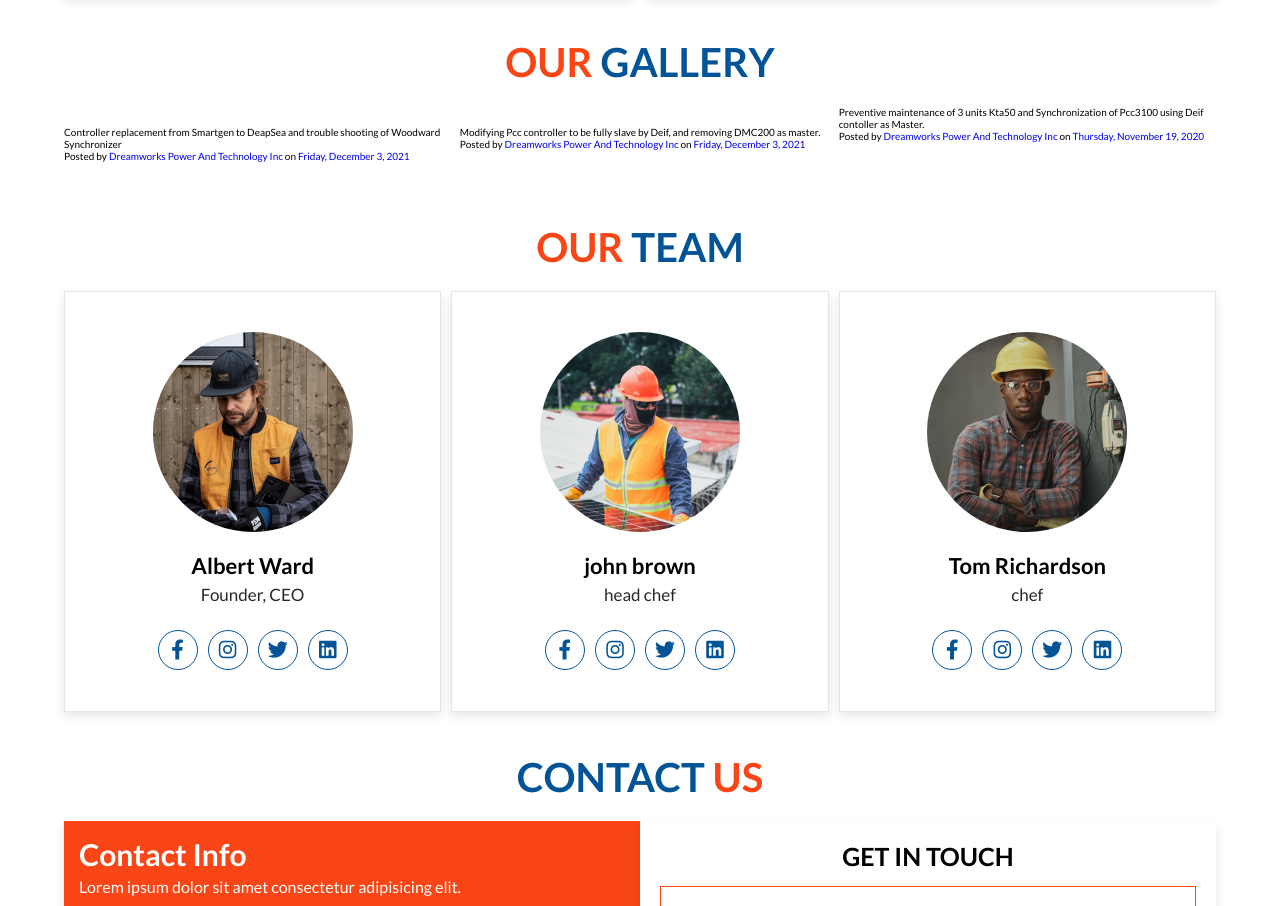
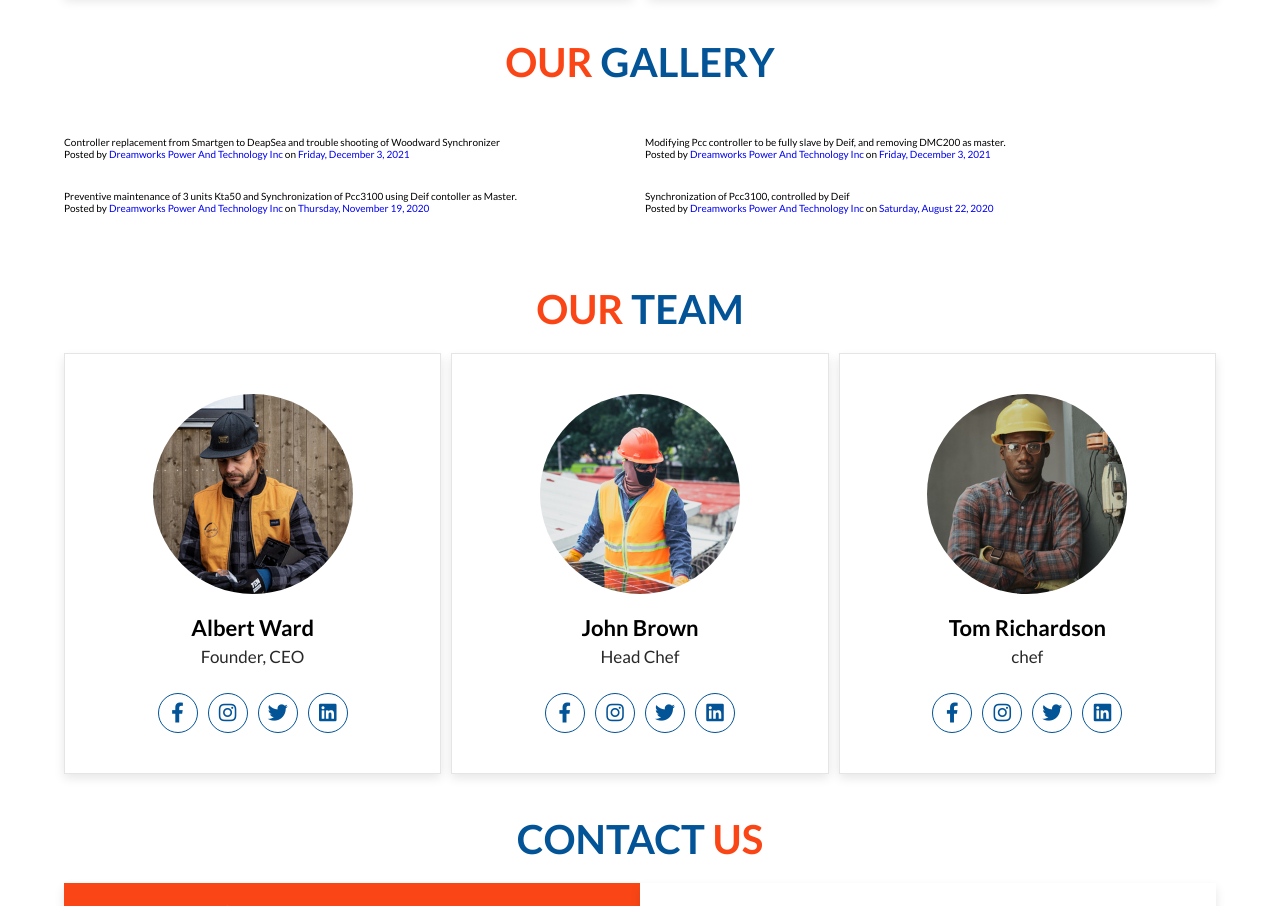
Before and after one commit to jcsomera/dreamworks-power-and-technology-inc.jaehub.site, a plain HTML site: page index.html in a window 1280 px wide. Shown: the part 975-1881 px from the top of the page. Drawn offline with Linux system fonts and the light colour scheme.

Commit message:
data-width set to auto for fb post embed

```diff
--- a/assets/css/main.css
+++ b/assets/css/main.css
@@ -516,15 +516,16 @@ section {
 .gallery .box-container{
   display: -ms-grid;
   display: grid;
-  grid-template-columns: repeat(auto-fit, minmax(25rem, 1fr));
+  grid-template-columns: repeat(auto-fit, minmax(40rem, 1fr));
   gap: 1rem;
+  margin: 2rem 0;
 }
 
 .gallery-item{
-
-  overflow: scroll;
-  margin: 2rem auto;
-  object-fit: scale-down;
+  width: 100%;
+  overflow: hidden;
+  margin: 1rem auto;
+  object-fit: fill;
 }
 
 .gallery-item img{
--- a/index.html
+++ b/index.html
@@ -205,18 +205,21 @@
     <div class="box-container">
 
       <div class="gallery-item image">
-<div class="fb-post" data-href="https://web.facebook.com/dreamworkspowertechnologies/posts/pfbid0mpq3KceyCpsJfvUAy3bR1evuYLhTYpRafuiJxpFQGH561LoX9zLTeEQyuFahzaDMl" data-width="350" data-show-text="false"><blockquote cite="https://www.facebook.com/dreamworkspowertechnologies/posts/2254549398019233" class="fb-xfbml-parse-ignore"><p>Controller replacement from Smartgen to DeapSea and trouble shooting of Woodward Synchronizer</p>Posted by <a href="https://facebook.com/dreamworkspowertechnologies">Dreamworks Power And Technology Inc</a> on&nbsp;<a href="https://www.facebook.com/dreamworkspowertechnologies/posts/2254549398019233">Friday, December 3, 2021</a></blockquote></div>
+<div class="fb-post" data-href="https://web.facebook.com/dreamworkspowertechnologies/posts/pfbid0mpq3KceyCpsJfvUAy3bR1evuYLhTYpRafuiJxpFQGH561LoX9zLTeEQyuFahzaDMl" data-width="auto" data-show-text="false"><blockquote cite="https://www.facebook.com/dreamworkspowertechnologies/posts/2254549398019233" class="fb-xfbml-parse-ignore"><p>Controller replacement from Smartgen to DeapSea and trouble shooting of Woodward Synchronizer</p>Posted by <a href="https://facebook.com/dreamworkspowertechnologies">Dreamworks Power And Technology Inc</a> on&nbsp;<a href="https://www.facebook.com/dreamworkspowertechnologies/posts/2254549398019233">Friday, December 3, 2021</a></blockquote></div>
       </div>
 
 
       <div class="gallery-item image">
-<div class="fb-post" data-href="https://web.facebook.com/dreamworkspowertechnologies/posts/pfbid02g4kjHffKjGaKkxF96JVTvdGu9479eexZPzaD3Cxn2jqL3GgCzPGijgpK4kkTmdCfl" data-width="350" data-show-text="true"><blockquote cite="https://www.facebook.com/dreamworkspowertechnologies/posts/2254542771353229" class="fb-xfbml-parse-ignore"><p>Modifying Pcc controller to be fully slave by Deif, and removing DMC200 as master.</p>Posted by <a href="https://facebook.com/dreamworkspowertechnologies">Dreamworks Power And Technology Inc</a> on&nbsp;<a href="https://www.facebook.com/dreamworkspowertechnologies/posts/2254542771353229">Friday, December 3, 2021</a></blockquote></div>
+<div class="fb-post" data-href="https://web.facebook.com/dreamworkspowertechnologies/posts/pfbid02g4kjHffKjGaKkxF96JVTvdGu9479eexZPzaD3Cxn2jqL3GgCzPGijgpK4kkTmdCfl" data-width="auto" data-show-text="true"><blockquote cite="https://www.facebook.com/dreamworkspowertechnologies/posts/2254542771353229" class="fb-xfbml-parse-ignore"><p>Modifying Pcc controller to be fully slave by Deif, and removing DMC200 as master.</p>Posted by <a href="https://facebook.com/dreamworkspowertechnologies">Dreamworks Power And Technology Inc</a> on&nbsp;<a href="https://www.facebook.com/dreamworkspowertechnologies/posts/2254542771353229">Friday, December 3, 2021</a></blockquote></div>
       </div>
 
-<div class="fb-post" data-href="https://web.facebook.com/dreamworkspowertechnologies/posts/pfbid035N7x7UkZNbKocg5KN7ZALbmuiRUX1RqJzK9rZcgbgPRaoA7BcD6f6e9W7U8kVcCQl" data-width="350" data-show-text="true"><blockquote cite="https://www.facebook.com/dreamworkspowertechnologies/posts/1938611142946395" class="fb-xfbml-parse-ignore"><p>Preventive maintenance of 3 units Kta50 and Synchronization of Pcc3100 using Deif contoller as Master.</p>Posted by <a href="https://facebook.com/dreamworkspowertechnologies">Dreamworks Power And Technology Inc</a> on&nbsp;<a href="https://www.facebook.com/dreamworkspowertechnologies/posts/1938611142946395">Thursday, November 19, 2020</a></blockquote></div>
-
+      <div class="gallery-item image">
+<div class="fb-post" data-href="https://web.facebook.com/dreamworkspowertechnologies/posts/pfbid035N7x7UkZNbKocg5KN7ZALbmuiRUX1RqJzK9rZcgbgPRaoA7BcD6f6e9W7U8kVcCQl" data-width="auto" data-show-text="true"><blockquote cite="https://www.facebook.com/dreamworkspowertechnologies/posts/1938611142946395" class="fb-xfbml-parse-ignore"><p>Preventive maintenance of 3 units Kta50 and Synchronization of Pcc3100 using Deif contoller as Master.</p>Posted by <a href="https://facebook.com/dreamworkspowertechnologies">Dreamworks Power And Technology Inc</a> on&nbsp;<a href="https://www.facebook.com/dreamworkspowertechnologies/posts/1938611142946395">Thursday, November 19, 2020</a></blockquote></div>
     </div>
 
+    <div class="gallery-item image">
+    <div class="fb-post" data-href="https://web.facebook.com/dreamworkspowertechnologies/posts/pfbid0Hi6zicbLdPrLASarTxBbTHz4XbcYiiTcCfHtXyGDxHhAaMvU8ysCQ9sctor9X1SCl" data-width="auto" data-show-text="true"><blockquote cite="https://www.facebook.com/dreamworkspowertechnologies/posts/1829768853830625" class="fb-xfbml-parse-ignore"><p>Synchronization of Pcc3100, controlled by Deif</p>Posted by <a href="https://facebook.com/dreamworkspowertechnologies">Dreamworks Power And Technology Inc</a> on&nbsp;<a href="https://www.facebook.com/dreamworkspowertechnologies/posts/1829768853830625">Saturday, August 22, 2020</a></blockquote></div>
+    </div>
   </section>
 
   <!-------------------- Gallery Area (End) -------------------->
@@ -253,8 +256,8 @@
           <img src="./assets/images/Team/Team-2.png" alt="">
         </div>
         <div class="content">
-          <h3>john brown</h3>
-          <p>head chef</p>
+          <h3>John Brown</h3>
+          <p>Head Chef</p>
         </div>
         <div class="icons">
           <a href="#" class="fab fa-facebook-f"></a>
```
